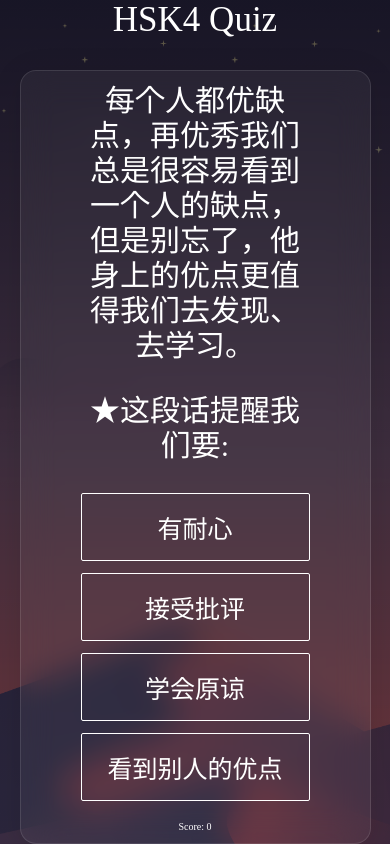
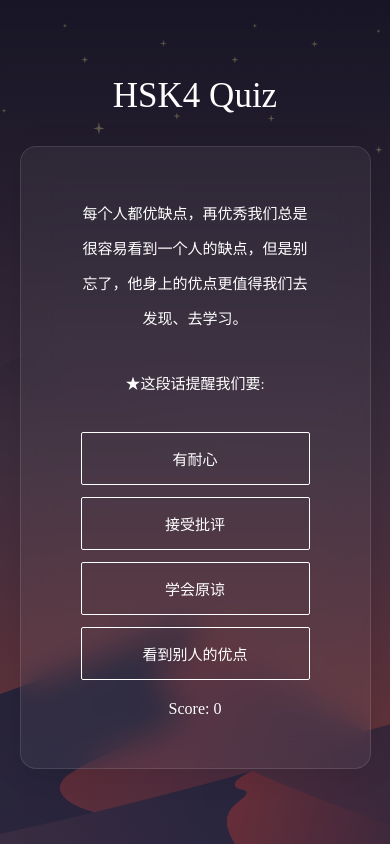
Before and after one commit to rulkimi/quiz, a plain HTML site: page index.html in a window 390 px wide. Drawn offline with Linux system fonts and the light colour scheme.

Commit message:
Update styles.css
change font size to smaller for mobile phone

```diff
--- a/styles.css
+++ b/styles.css
@@ -121,6 +121,13 @@ button.incorrect, button.incorrect:hover {
 @media (max-width: 767px) {
   .quiz-container {
     max-width: 90%;
-    font-size: 10px;
+  }
+
+  #question, #question-main {
+    font-size: 15px;
+  }
+
+  button {
+    font-size: 15px;
   }
 }
```
